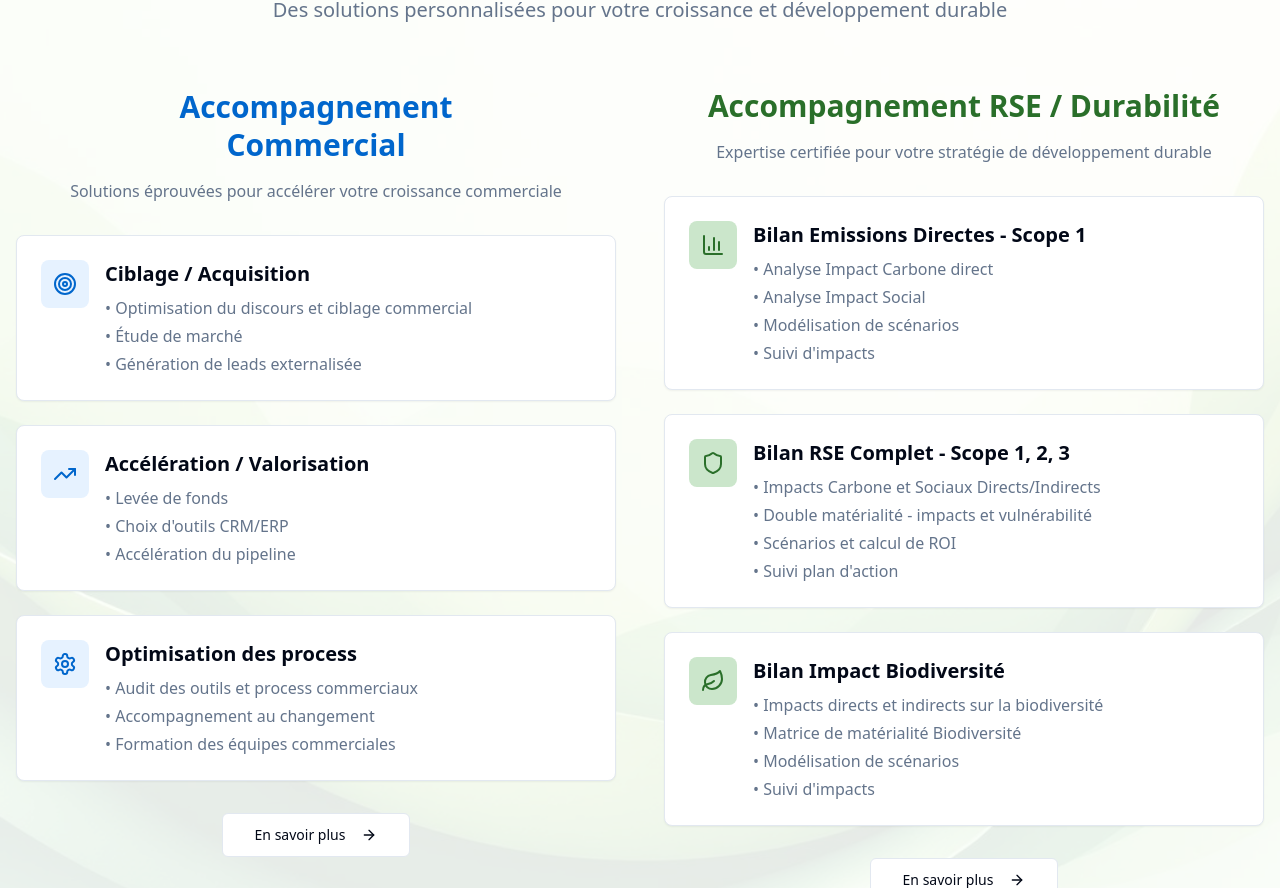
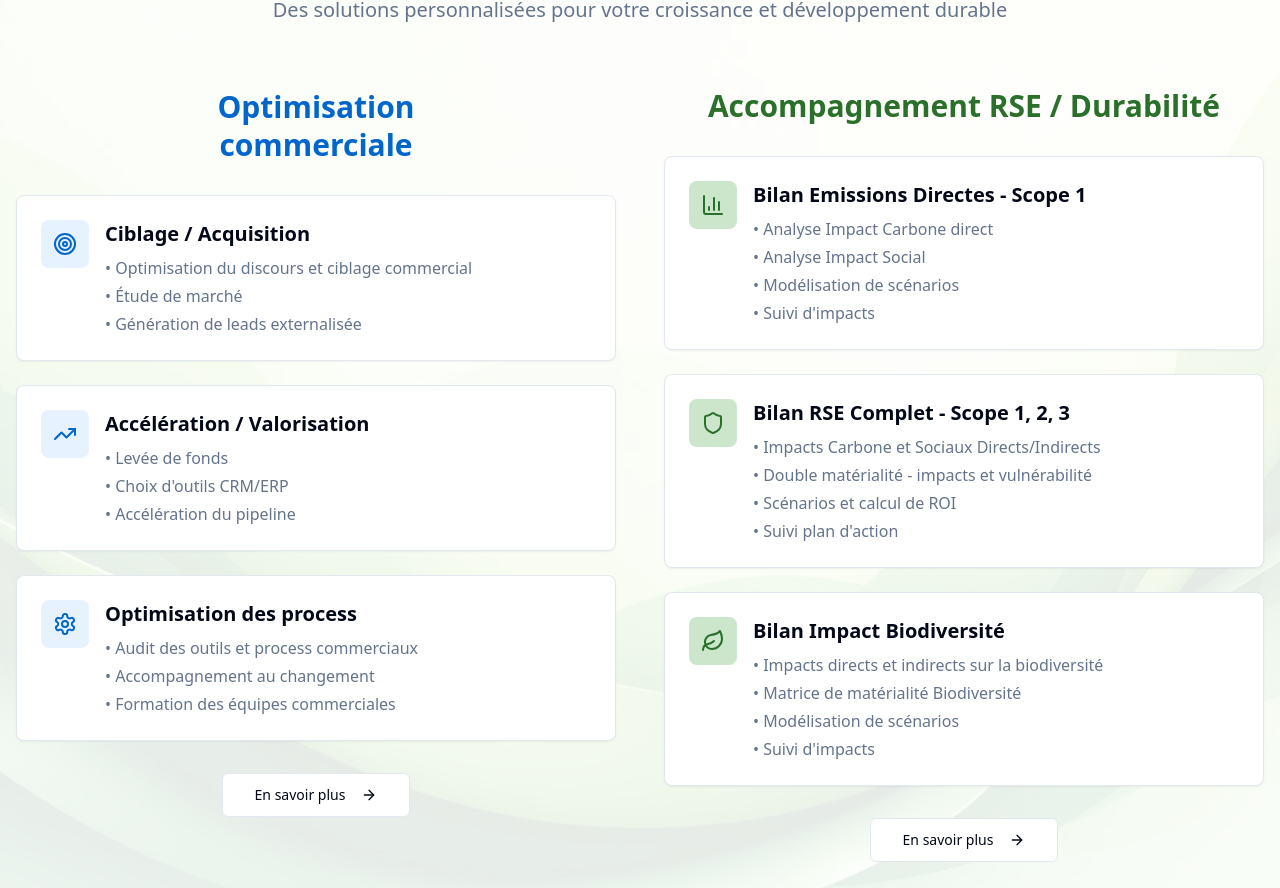
Before and after one commit to crmconseil/crmconseil-revamp-boost, a React (Vite) app: page / in a window 1280 px wide. Shown: the part 956-1844 px from the top of the page. Built offline with nearby package versions, Linux system fonts and the light colour scheme; the HTML template or start-up script is replaced by a standard one.

Commit message:
Update services section

```diff
--- a/src/components/ServicesSection.tsx
+++ b/src/components/ServicesSection.tsx
@@ -43,11 +43,8 @@ export const ServicesSection = () => {
           <div className="space-y-8">
             <div className="text-center">
               <h3 className="text-3xl font-bold text-commercial mb-4 leading-tight">
-                Accompagnement<br />Commercial
+                Optimisation<br />commerciale
               </h3>
-              <p className="text-muted-foreground">
-                Solutions éprouvées pour accélérer votre croissance commerciale
-              </p>
             </div>
 
             <div className="space-y-6">
@@ -120,9 +117,6 @@ export const ServicesSection = () => {
               <h3 className="text-3xl font-bold text-sustainable mb-4">
                 Accompagnement RSE / Durabilité
               </h3>
-              <p className="text-muted-foreground">
-                Expertise certifiée pour votre stratégie de développement durable
-              </p>
             </div>
 
             <div className="space-y-6">
```
